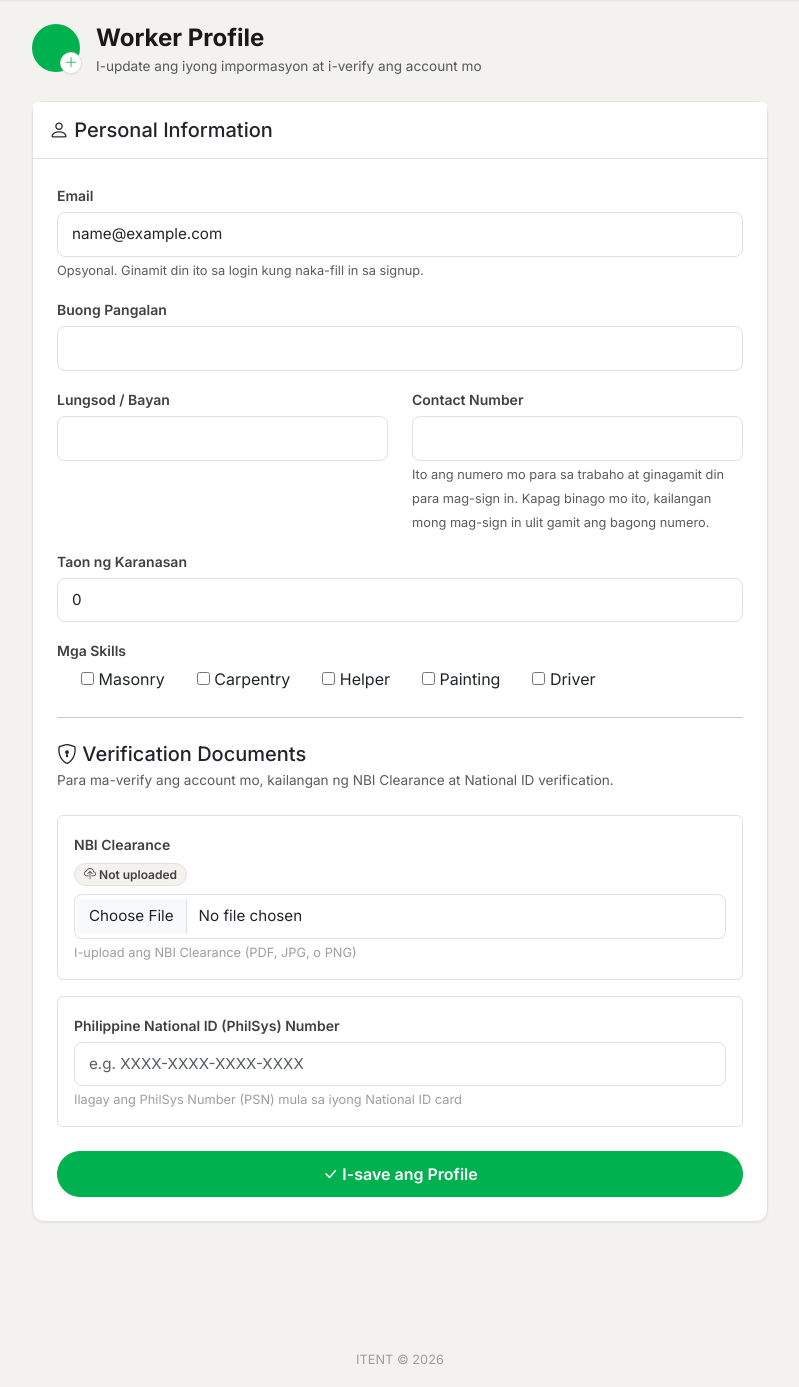
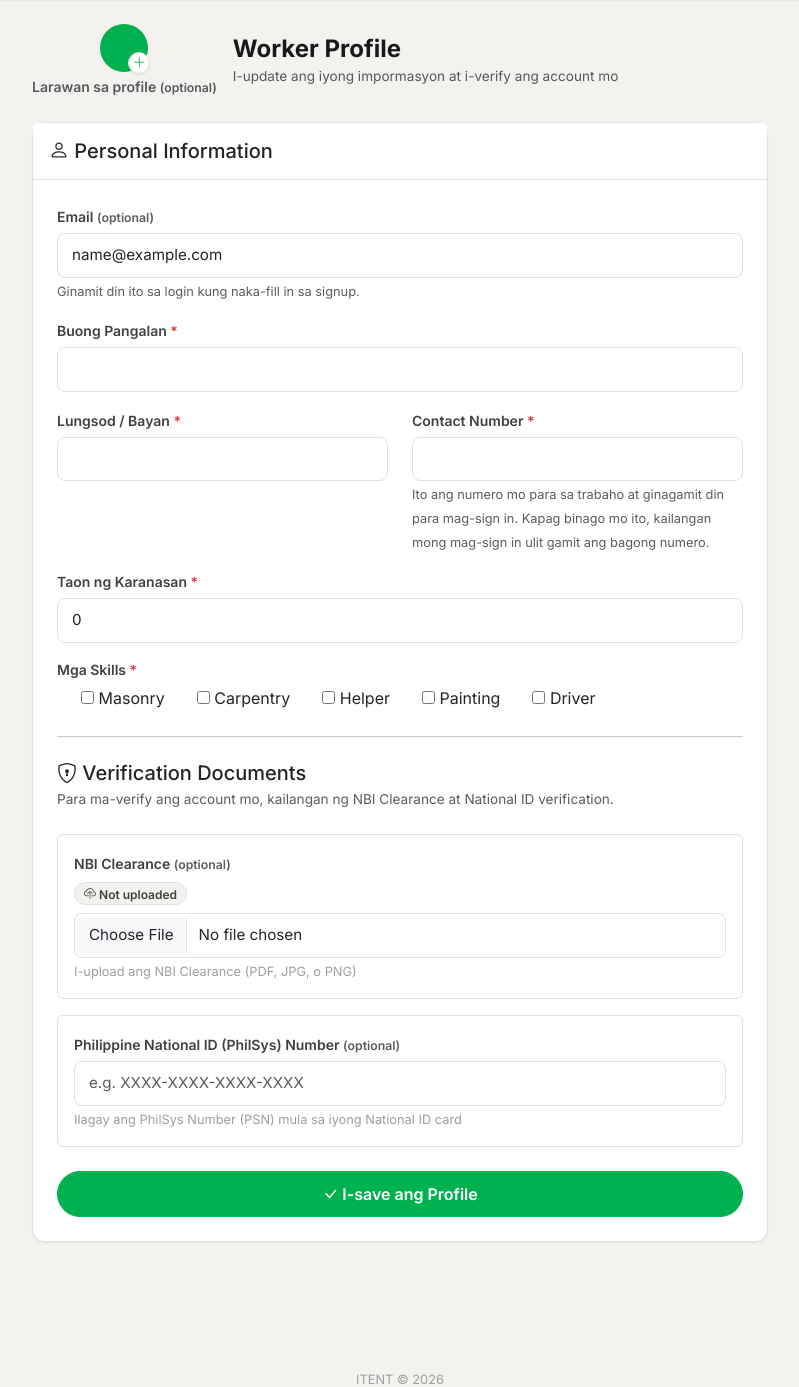
Before and after one commit to jazmin1110/ITENT-15x, a Django app: page /accounts/worker-profile/ in a window 1280 px wide. Shown: the part 53-1440 px from the top of the page, without its empty margins (240-1039 px from the left). Before the commit the page ends 1417 px from the top, so only its background shows below. Run offline with Django 4.2, Linux system fonts and the light colour scheme; the visitor is signed in with stand-in values (Sample User, id 1).

Commit message:
profile debugs

```diff
--- a/accounts/forms.py
+++ b/accounts/forms.py
@@ -236,6 +236,7 @@ class EmployerProfileForm(forms.ModelForm):
         self.user = user
         super().__init__(*args, **kwargs)
         self.fields['contact_number'].label = 'Company contact number'
+        self.fields['contact_number'].required = True
         if user:
             self.fields['email'].initial = user.email or ''
             self.fields['account_phone'].initial = user.phone_number
--- a/accounts/views.py
+++ b/accounts/views.py
@@ -8,6 +8,7 @@ from django.contrib.auth.views import LoginView
 from django.contrib import messages
 from django.db import transaction
 from .decorators import staff_member_required
+from .form_utils import first_invalid_field_name
 from .forms import SignUpForm, WorkerProfileForm, EmployerProfileForm
 from .models import User, WorkerProfile, EmployerProfile
 from .permissions import is_platform_admin
@@ -118,11 +119,13 @@ def worker_profile(request):
         form = WorkerProfileForm(instance=profile, user=request.user)
 
     show_profile_cta = request.session.pop('profile_saved_cta', None) == 'worker'
+    profile_focus_field = first_invalid_field_name(form) if form.errors else None
 
     return render(request, 'accounts/worker_profile.html', {
         'form': form,
         'profile': profile,
         'show_profile_cta': show_profile_cta,
+        'profile_focus_field': profile_focus_field,
     })
 
 
@@ -187,11 +190,13 @@ def employer_profile(request):
         form = EmployerProfileForm(instance=profile, user=request.user)
 
     show_profile_cta = request.session.pop('profile_saved_cta', None) == 'employer'
+    profile_focus_field = first_invalid_field_name(form) if form.errors else None
 
     return render(request, 'accounts/employer_profile.html', {
         'form': form,
         'profile': profile,
         'show_profile_cta': show_profile_cta,
+        'profile_focus_field': profile_focus_field,
     })
 
 
--- a/static/css/base.css
+++ b/static/css/base.css
@@ -739,3 +739,12 @@ a:hover {
   background: var(--green-50);
   border-color: var(--green-100);
 }
+
+/* Profile forms: invalid field groups */
+.profile-field-wrap.is-invalid .form-control,
+.profile-field-wrap.is-invalid .form-select {
+  border-color: var(--bs-danger, #dc3545);
+}
+.profile-field-wrap.is-invalid .form-check-input {
+  border-color: var(--bs-danger, #dc3545);
+}
--- a/templates/accounts/worker_profile.html
+++ b/templates/accounts/worker_profile.html
@@ -8,7 +8,8 @@
     <form method="post" enctype="multipart/form-data">
       {% csrf_token %}
       <div class="page-header d-flex align-items-start gap-3 mb-4">
-        <div id="profile-photo" class="profile-photo-section profile-page-header-avatar d-flex flex-column align-items-center flex-shrink-0">
+        <div id="profile-field-wrap-avatar" class="profile-field-wrap d-flex flex-column align-items-center flex-shrink-0{% if form.avatar.errors %} is-invalid border border-danger rounded p-2{% endif %}">
+          <div id="profile-photo" class="profile-photo-section profile-page-header-avatar d-flex flex-column align-items-center">
             <div class="profile-page-header-avatar__wrap">
               {% include 'partials/user_avatar.html' with size='lg' %}
               <label for="id_avatar" class="profile-page-header-avatar__plus-btn" title="Baguhin ang larawan">
@@ -18,6 +19,10 @@
               {{ form.avatar }}
             </div>
             {% if form.avatar.errors %}<div class="text-danger small mt-1 text-center px-1">{{ form.avatar.errors.0 }}</div>{% endif %}
+          </div>
+          <div class="text-center w-100 mt-1">
+            {% include 'partials/form_label_required.html' with label='Larawan sa profile' field=form.avatar use_div=1 extra_label_class='small text-muted mb-0' %}
+          </div>
         </div>
         <div class="flex-grow-1 align-self-center">
           <h2 class="mb-0">Worker Profile</h2>
@@ -72,38 +77,41 @@
       </div>
       <div class="card-body p-4">
 
-          <div class="mb-3">
-            <label for="id_email" class="form-label">Email</label>
+          <div id="profile-field-wrap-email" class="mb-3 profile-field-wrap{% if form.email.errors %} is-invalid border border-danger rounded p-3{% endif %}">
+            {% include 'partials/form_label_required.html' with label='Email' field=form.email %}
             {{ form.email }}
             {% if form.email.errors %}<div class="text-danger small mt-1">{{ form.email.errors.0 }}</div>{% endif %}
-            <small class="form-text text-muted">Opsyonal. Ginamit din ito sa login kung naka-fill in sa signup.</small>
+            <small class="form-text text-muted">Ginamit din ito sa login kung naka-fill in sa signup.</small>
           </div>
 
-          <div class="mb-3">
-            <label for="id_full_name" class="form-label">Buong Pangalan</label>
+          <div id="profile-field-wrap-full_name" class="mb-3 profile-field-wrap{% if form.full_name.errors %} is-invalid border border-danger rounded p-3{% endif %}">
+            {% include 'partials/form_label_required.html' with label='Buong Pangalan' field=form.full_name %}
             {{ form.full_name }}
+            {% if form.full_name.errors %}<div class="text-danger small mt-1">{{ form.full_name.errors.0 }}</div>{% endif %}
           </div>
 
           <div class="row">
-            <div class="col-md-6 mb-3">
-              <label for="id_city" class="form-label">Lungsod / Bayan</label>
+            <div id="profile-field-wrap-city" class="col-md-6 mb-3 profile-field-wrap{% if form.city.errors %} is-invalid border border-danger rounded p-3{% endif %}">
+              {% include 'partials/form_label_required.html' with label='Lungsod / Bayan' field=form.city %}
               {{ form.city }}
+              {% if form.city.errors %}<div class="text-danger small mt-1">{{ form.city.errors.0 }}</div>{% endif %}
             </div>
-            <div class="col-md-6 mb-3">
-              <label for="id_contact_number" class="form-label">Contact Number</label>
+            <div id="profile-field-wrap-contact_number" class="col-md-6 mb-3 profile-field-wrap{% if form.contact_number.errors %} is-invalid border border-danger rounded p-3{% endif %}">
+              {% include 'partials/form_label_required.html' with label='Contact Number' field=form.contact_number %}
               {{ form.contact_number }}
               {% if form.contact_number.errors %}<div class="text-danger small mt-1">{{ form.contact_number.errors.0 }}</div>{% endif %}
               <small class="form-text text-muted">Ito ang numero mo para sa trabaho at ginagamit din para mag-sign in. Kapag binago mo ito, kailangan mong mag-sign in ulit gamit ang bagong numero.</small>
             </div>
           </div>
 
-          <div class="mb-3">
-            <label for="id_years_experience" class="form-label">Taon ng Karanasan</label>
+          <div id="profile-field-wrap-years_experience" class="mb-3 profile-field-wrap{% if form.years_experience.errors %} is-invalid border border-danger rounded p-3{% endif %}">
+            {% include 'partials/form_label_required.html' with label='Taon ng Karanasan' field=form.years_experience %}
             {{ form.years_experience }}
+            {% if form.years_experience.errors %}<div class="text-danger small mt-1">{{ form.years_experience.errors.0 }}</div>{% endif %}
           </div>
 
-          <div class="mb-4">
-            <label class="form-label">Mga Skills</label>
+          <div id="profile-field-wrap-skills" class="mb-4 profile-field-wrap{% if form.skills.errors %} is-invalid border border-danger rounded p-3{% endif %}">
+            {% include 'partials/form_label_required.html' with label='Mga Skills' field=form.skills use_div=1 %}
             <div class="d-flex flex-wrap gap-2">
               {% for checkbox in form.skills %}
                 <div class="form-check">
@@ -114,6 +122,7 @@
                 </div>
               {% endfor %}
             </div>
+            {% if form.skills.errors %}<div class="text-danger small mt-2">{{ form.skills.errors.0 }}</div>{% endif %}
           </div>
 
           <hr class="my-4">
@@ -123,10 +132,8 @@
             Para ma-verify ang account mo, kailangan ng NBI Clearance at National ID verification.
           </p>
 
-          <div class="mb-3 p-3 rounded" style="background:var(--color-surface);border:1px solid var(--color-border);">
-            <label for="id_doc_nbi_clearance" class="form-label fw-semibold">
-              NBI Clearance
-            </label>
+          <div id="profile-field-wrap-doc_nbi_clearance" class="mb-3 p-3 rounded profile-field-wrap{% if form.doc_nbi_clearance.errors %} is-invalid border border-danger{% endif %}" style="background:var(--color-surface);border:1px solid var(--color-border);">
+            {% include 'partials/form_label_required.html' with label='NBI Clearance' field=form.doc_nbi_clearance extra_label_class='fw-semibold' %}
             {% if profile and profile.doc_nbi_clearance %}
               <div class="mb-2">
                 <span class="badge bg-success"><i class="bi bi-check-circle"></i> Uploaded</span>
@@ -140,14 +147,14 @@
               </div>
             {% endif %}
             {{ form.doc_nbi_clearance }}
+            {% if form.doc_nbi_clearance.errors %}<div class="text-danger small mt-1">{{ form.doc_nbi_clearance.errors.0 }}</div>{% endif %}
             <small class="form-text">I-upload ang NBI Clearance (PDF, JPG, o PNG)</small>
           </div>
 
-          <div class="mb-4 p-3 rounded" style="background:var(--color-surface);border:1px solid var(--color-border);">
-            <label for="id_national_id_number" class="form-label fw-semibold">
-              Philippine National ID (PhilSys) Number
-            </label>
+          <div id="profile-field-wrap-national_id_number" class="mb-4 p-3 rounded profile-field-wrap{% if form.national_id_number.errors %} is-invalid border border-danger{% endif %}" style="background:var(--color-surface);border:1px solid var(--color-border);">
+            {% include 'partials/form_label_required.html' with label='Philippine National ID (PhilSys) Number' field=form.national_id_number extra_label_class='fw-semibold' %}
             {{ form.national_id_number }}
+            {% if form.national_id_number.errors %}<div class="text-danger small mt-1">{{ form.national_id_number.errors.0 }}</div>{% endif %}
             <small class="form-text">Ilagay ang PhilSys Number (PSN) mula sa iyong National ID card</small>
 
             {% if profile %}
@@ -235,3 +242,20 @@
   </div>
 </div>
 {% endblock %}
+
+{% block extra_js %}
+{% if profile_focus_field %}
+<script>
+(function () {
+  var name = "{{ profile_focus_field|escapejs }}";
+  var el = document.getElementById("profile-field-wrap-" + name);
+  if (!el) return;
+  el.scrollIntoView({ behavior: "smooth", block: "center" });
+  var focusable = el.querySelector(
+    "input:not([type=hidden]), select, textarea, .form-check-input"
+  );
+  if (focusable) focusable.focus();
+})();
+</script>
+{% endif %}
+{% endblock %}
--- /dev/null
+++ b/templates/partials/form_label_required.html
@@ -0,0 +1,26 @@
+{% comment %}
+  label: visible text; field: BoundField (required for use_div=False).
+  use_div: set true for checkbox groups where a single label[for] would be wrong.
+  extra_label_class: e.g. fw-semibold
+{% endcomment %}
+{% if use_div %}
+<div class="form-label{% if extra_label_class %} {{ extra_label_class }}{% endif %}">
+  {{ label }}
+  {% if field.field.required %}
+    <span class="text-danger" aria-hidden="true">*</span>
+    <span class="visually-hidden">(required)</span>
+  {% else %}
+    <span class="text-muted small">(optional)</span>
+  {% endif %}
+</div>
+{% else %}
+<label for="{{ field.id_for_label }}" class="form-label{% if extra_label_class %} {{ extra_label_class }}{% endif %}">
+  {{ label }}
+  {% if field.field.required %}
+    <span class="text-danger" aria-hidden="true">*</span>
+    <span class="visually-hidden">(required)</span>
+  {% else %}
+    <span class="text-muted small">(optional)</span>
+  {% endif %}
+</label>
+{% endif %}
```
Also changed, not shown: accounts/form_utils.py (added, +11 -0 lines), accounts/tests.py (+111 -1 lines), templates/accounts/employer_profile.html (+41 -18 lines). Lines whose indentation alone changed are shown as unchanged.
